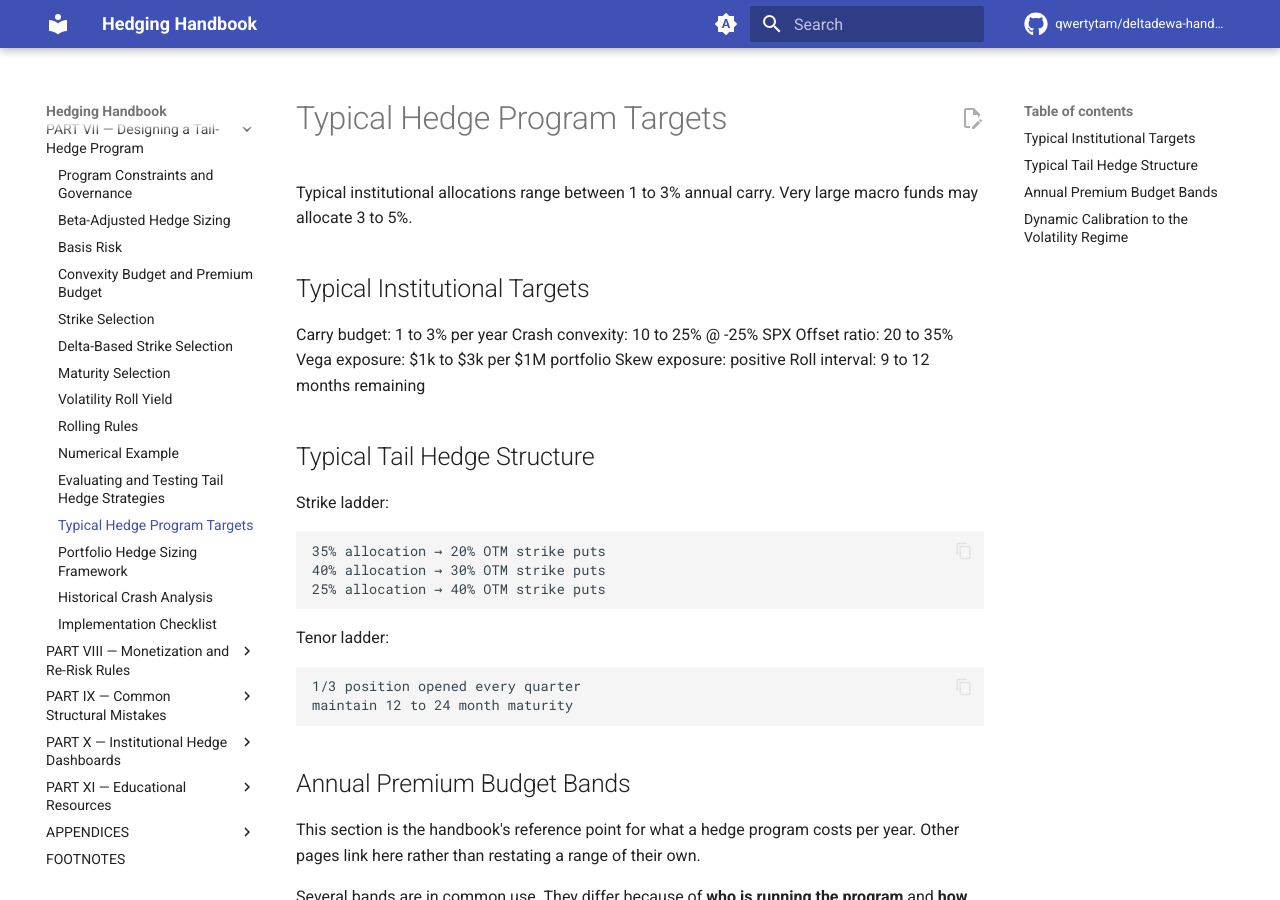
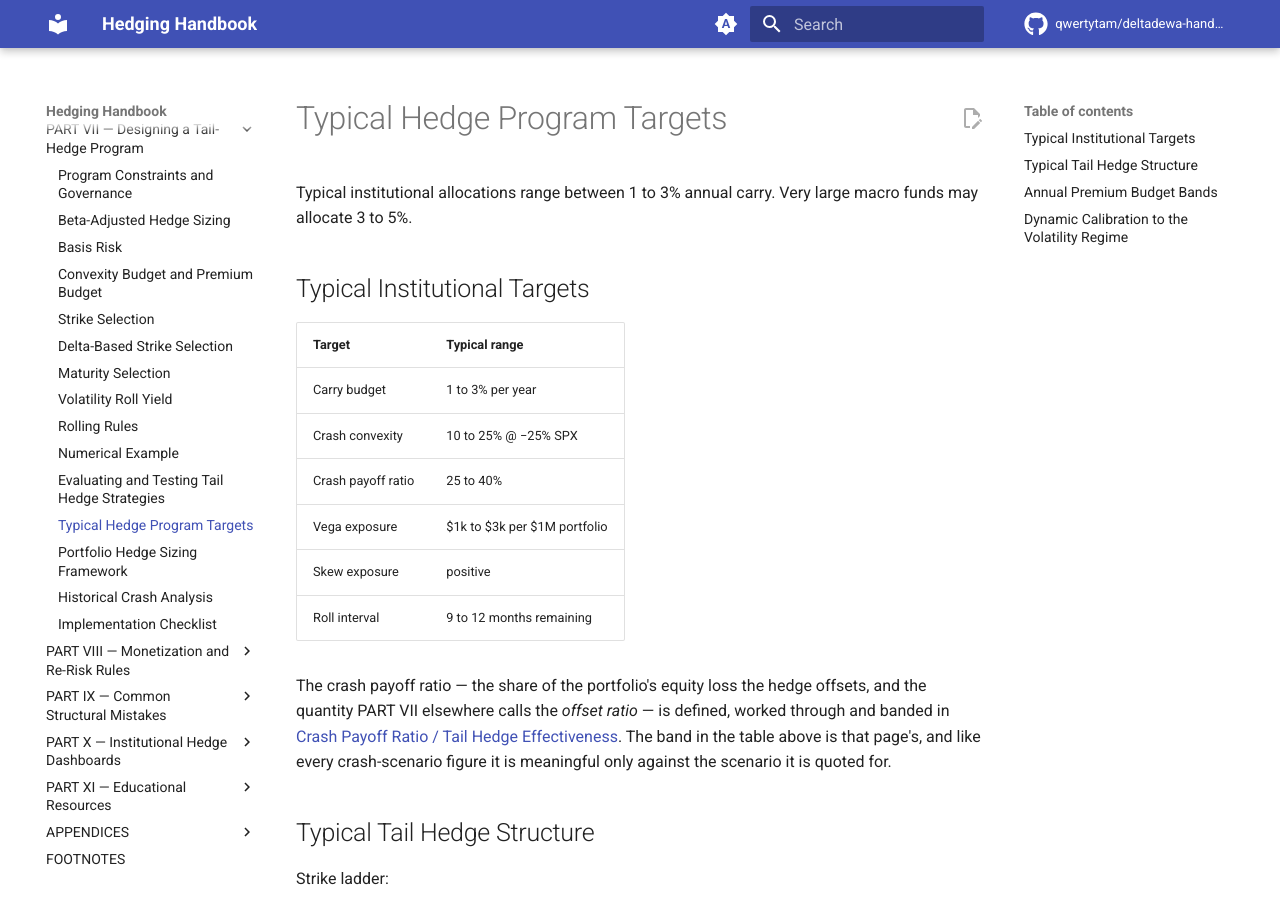
Before and after one commit to qwertytam/deltadewa-handbook, an MkDocs documentation site: the page built from docs/part-7/typical-hedge-program-targets.md, in a window 1280 px wide and 900 px high. Built offline with MkDocs 1.6.1 and Material for MkDocs 9.7.7, drawn with Linux system fonts in a browser that asks for light colours; comment, search, counter and statistics services are not loaded.

Commit message:
Standardise the crash payoff ratio's name and band
"Offset ratio: 20 to 35%" in PART VII was the same quantity as PART VI's
crash payoff ratio under a second name, with a band that also disagreed with
the owning page's own interpretation table.

- PART VI now aims at the "strong tail hedge" band its table already defines,
  25 to 40%, instead of the 20 to 35% stated two lines below it. The figure
  also comes out of a `text` fence, where sweeps cannot see it.
- The ratio-disambiguation table's headline band follows its owner.
- PART VII adopts the primary name, the 25 to 40% band, and a link back to
  the owning page. "Offset ratio" stays documented as a synonym, since the
  backtest tables in PART VII still use it.
- The institutional targets block becomes a table: as six consecutive lines
  it rendered as one run-on paragraph on the published page.

Refs #11

Co-Authored-By: Claude Opus 5 <noreply@anthropic.com>

```diff
--- a/docs/part-7/typical-hedge-program-targets.md
+++ b/docs/part-7/typical-hedge-program-targets.md
@@ -6,12 +6,21 @@ Typical institutional allocations range between 1 to 3% annual carry. Very large
 
 ## Typical Institutional Targets
 
-Carry budget:        1 to 3% per year
-Crash convexity:     10 to 25% @ -25% SPX
-Offset ratio:        20 to 35%
-Vega exposure:       \$1k to \$3k per \$1M portfolio
-Skew exposure:       positive
-Roll interval:       9 to 12 months remaining
+| Target             | Typical range                   |
+| ------------------ | ------------------------------- |
+| Carry budget       | 1 to 3% per year                |
+| Crash convexity    | 10 to 25% @ −25% SPX            |
+| Crash payoff ratio | 25 to 40%                       |
+| Vega exposure      | \$1k to \$3k per \$1M portfolio |
+| Skew exposure      | positive                        |
+| Roll interval      | 9 to 12 months remaining        |
+
+The crash payoff ratio — the share of the portfolio's equity loss the hedge
+offsets, and the quantity PART VII elsewhere calls the *offset ratio* — is
+defined, worked through and banded in
+[Crash Payoff Ratio / Tail Hedge Effectiveness](../part-6/crash-payoff-ratio-tail-hedge-effectiveness.md#interpretation-of-crash-payoff-ratio).
+The band in the table above is that page's, and like every crash-scenario
+figure it is meaningful only against the scenario it is quoted for.
 
 ## Typical Tail Hedge Structure
 
```
Also changed, not shown: docs/part-6/crash-payoff-ratio-tail-hedge-effectiveness.md (+3 -7 lines), docs/part-6/ratio-disambiguation.md (+1 -1 lines).
